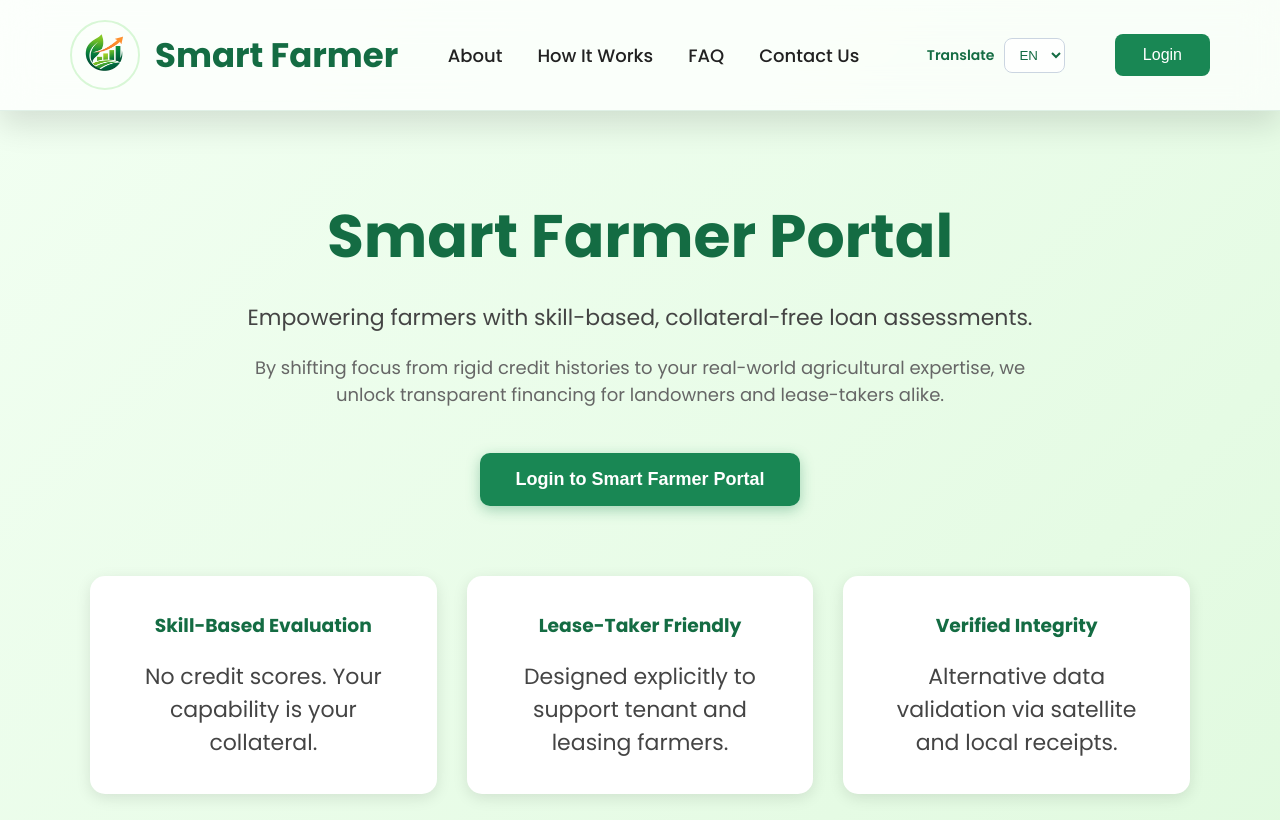
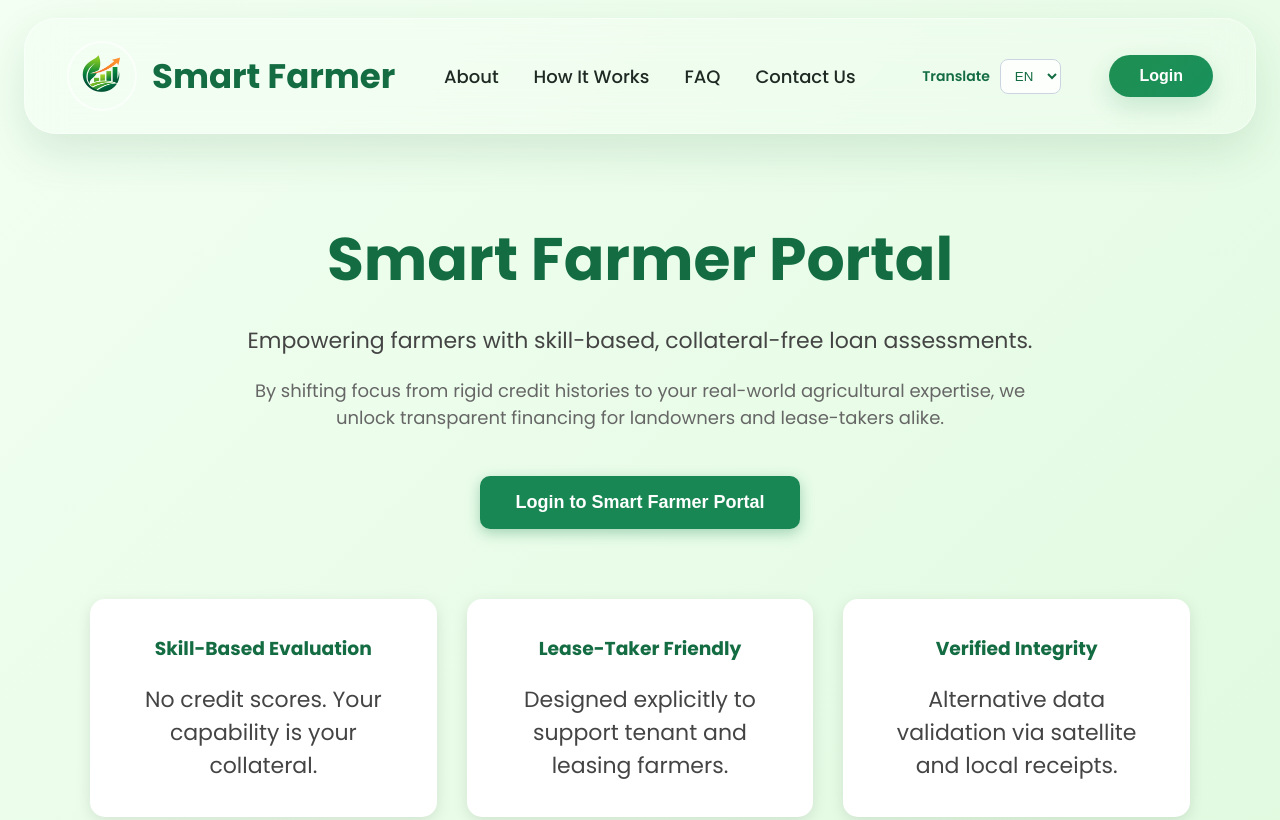
Before and after one commit to Digital-India-Hackathon-2026/fasalai, a plain HTML site: page index.html in a window 1280 px wide. Shown: the top 820 px of the page. Drawn offline with Linux system fonts and the light colour scheme.

Commit message:
Enhance navbar glassmorphism UI

```diff
--- a/style.css
+++ b/style.css
@@ -24,14 +24,35 @@ nav{
   display:flex;
   justify-content:space-between;
   align-items:center;
-  padding:20px 70px;
-  background: rgba(255, 255, 255, 0.72);
-  box-shadow:0 14px 30px rgba(0,0,0,.12);
+  padding:22px 42px;
+  margin:18px 24px 0;
+  background: rgba(255, 255, 255, 0.18);
+  box-shadow: 0 18px 45px rgba(20, 92, 44, 0.12);
   backdrop-filter: blur(18px);
-  border-bottom: 1px solid rgba(25, 135, 84, 0.12);
+  border: 1px solid rgba(255, 255, 255, 0.45);
+  border-radius: 32px;
   position: sticky;
   top: 0;
   z-index: 100;
+  transition: padding 0.3s ease, backdrop-filter 0.3s ease, box-shadow 0.3s ease, margin 0.3s ease, background 0.3s ease;
+  animation: navFadeSlide 0.8s ease-out both;
+}
+
+nav.scrolled{
+  padding:16px 34px;
+  backdrop-filter: blur(22px);
+  box-shadow: 0 16px 38px rgba(20, 92, 44, 0.14);
+}
+
+@keyframes navFadeSlide{
+  from{
+    opacity:0;
+    transform: translateY(-20px);
+  }
+  to{
+    opacity:1;
+    transform: translateY(0);
+  }
 }
 
 .translate-box{
@@ -75,12 +96,19 @@ nav{
   height:70px;
   border-radius:50%;
   object-fit: cover;
-  border: 2px solid #d8f7d6;
+  border: 2px solid rgba(255,255,255,0.6);
+  transition: transform 0.35s ease, box-shadow 0.35s ease;
+}
+
+.logo img:hover{
+  transform: scale(1.04) rotate(2deg);
+  box-shadow: 0 14px 32px rgba(25, 135, 84, 0.18);
 }
 
 .logo h1{
   font-size:34px;
   color: #146c43;
+  transition: color 0.35s ease;
 }
 
 nav ul{
@@ -90,31 +118,64 @@ nav ul{
 }
 
 nav a{
+  position: relative;
   text-decoration:none;
-  color:#222;
+  color:#1f2a24;
   font-size:18px;
   font-weight: 500;
-  transition: color 0.2s ease;
+  transition: color 0.3s ease, transform 0.3s ease;
+}
+
+nav a::after{
+  content: "";
+  position: absolute;
+  left: 50%;
+  bottom: -6px;
+  width: 0;
+  height: 3px;
+  border-radius: 999px;
+  background: #198754;
+  transition: width 0.3s ease, left 0.3s ease;
 }
 
 nav a:hover{
   color:#198754;
+  transform: translateY(-3px) scale(1.03);
+}
+
+nav a:hover::after{
+  width: 60%;
+  left: 20%;
+}
+
+nav a.active,
+nav a[aria-current="page"]{
+  color:#198754;
+}
+
+nav a.active::after,
+nav a[aria-current="page"]::after{
+  width: 60%;
+  left: 20%;
 }
 
 .login-btn{
-  background:#198754;
+  background: linear-gradient(135deg, #1f8f52, #19905b);
   color:white;
   border:none;
-  padding:12px 28px;
-  border-radius:8px;
+  padding:12px 30px;
+  border-radius:999px;
   cursor:pointer;
   font-size: 16px;
-  transition: background 0.2s ease, transform 0.15s ease;
+  font-weight: 600;
+  box-shadow: 0 10px 24px rgba(25, 135, 84, 0.18);
+  transition: transform 0.3s ease, box-shadow 0.3s ease, background 0.3s ease;
 }
 
 .login-btn:hover{
-  background:#146c43;
-  transform: translateY(-1px);
+  transform: translateY(-3px) scale(1.03);
+  background: linear-gradient(135deg, #16a34a, #1f8f52);
+  box-shadow: 0 18px 30px rgba(25, 135, 84, 0.28);
 }
 
 /* Hero Section */
@@ -757,14 +818,7 @@ nav a:hover{
     border-radius:8px;
 }
 
-nav a{
-    transition:0.3s;
-}
-
-nav a:hover{
-    color:#198754;
-}
-
+/* keep duplicate transitions minimal for consistency */
 .card{
     transition:0.3s;
 }
```
Also changed, not shown: script.js (+10 -0 lines).
